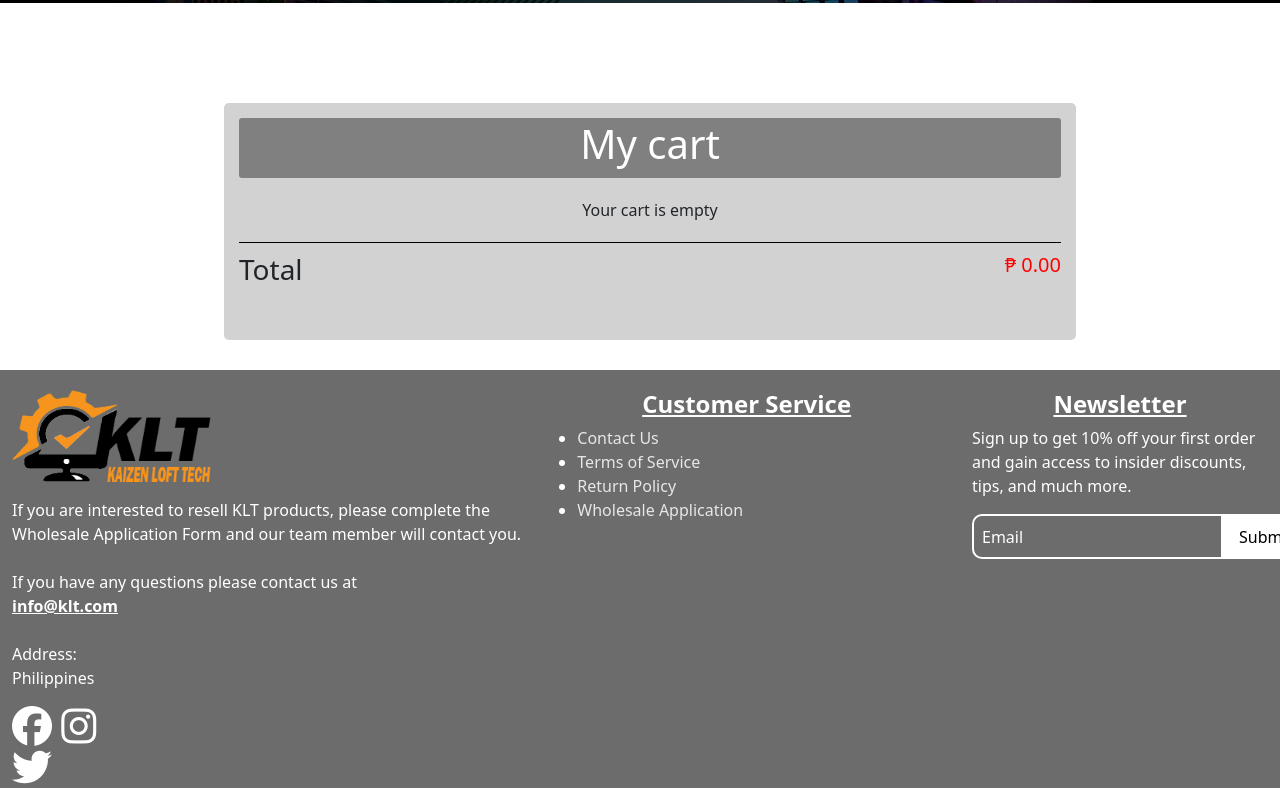
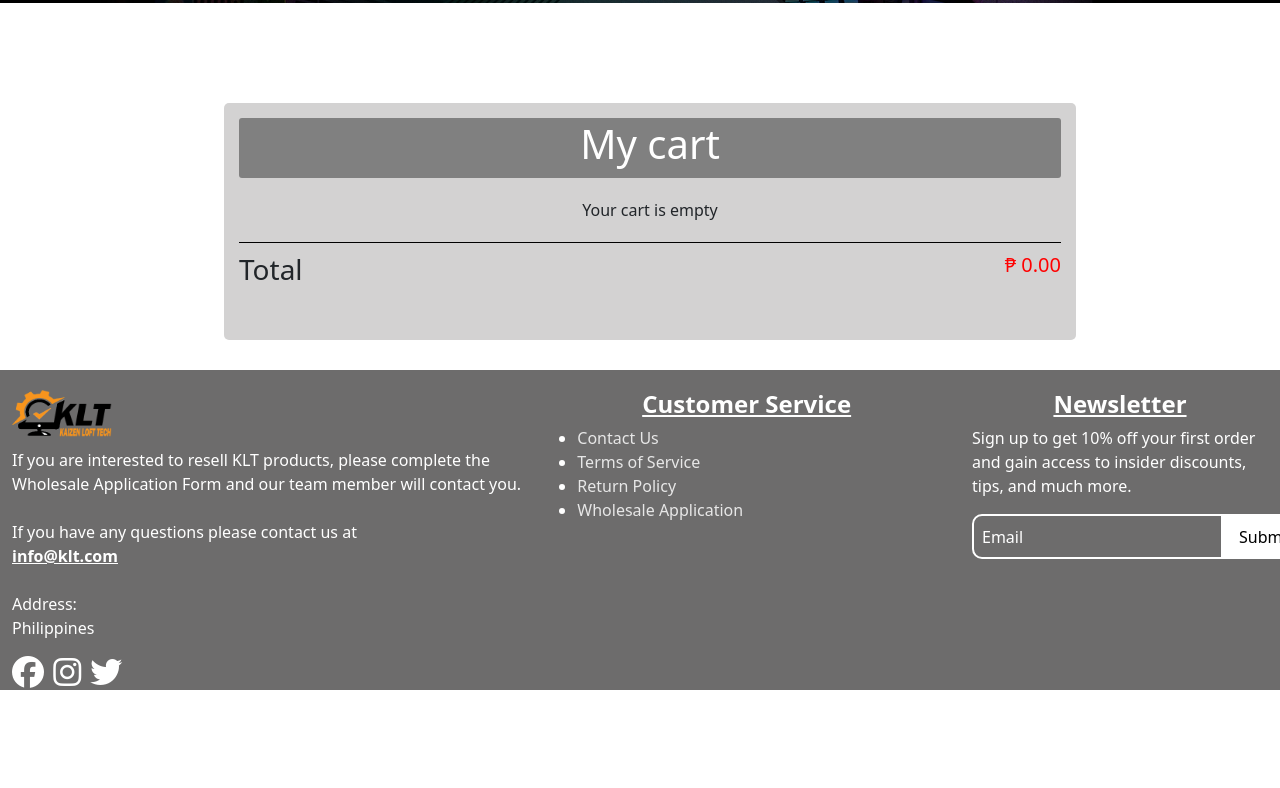
Before and after one commit to gegiekaizen/new-mp2, a plain HTML site: page cart.html in a window 1280 px wide. Shown: the part 477-1265 px from the top of the page. After the commit the page ends 1167 px from the top, so only its background shows below. Drawn offline with nearby package versions, Linux system fonts and the light colour scheme; a script that the page names is missing.

Commit message:
update web page

```diff
--- a/cart.html
+++ b/cart.html
@@ -142,8 +142,7 @@
     <div class="container-fluid">
         <div class="row footer text-left">
             <div class="col-md-5" style="padding-top: 20px;">
-                <h2><a class="footerimg" href="#"><img src="./images/KLT-modified.png" width="200px"
-                            height="100px"></a></h2>
+                <h2><a class="footerimg" href="#"><img src="./images/KLT-modified.png" width="100px" height="50px"></a></h2>
                 <p>If you are interested to resell KLT products, please complete the Wholesale
                     Application Form and our team member will contact you.
 
--- a/footer.css
+++ b/footer.css
@@ -41,7 +41,7 @@
 }
 
 .fa-brands {
-  font-size: 2.5rem;
+  font-size: 2rem;
   cursor: pointer;
   padding-right: 5px;
 }
```
Also changed, not shown: Product Details.html (+1 -2 lines), bundles.html (+1 -2 lines), graphic.html (+1 -2 lines), memory.html (+1 -2 lines), monitor.html (+1 -2 lines), motherboards.html (+1 -2 lines), power.html (+1 -2 lines), processor.html (+1 -2 lines), product.html (+1 -2 lines), rewards.html (+1 -2 lines), storage.html (+1 -2 lines), warranty.html (+1 -2 lines), images/pngtree-cartoon-gaming-accessories-accessory-professional-png-image_4688166.png, index.html (line endings or trailing spaces).
